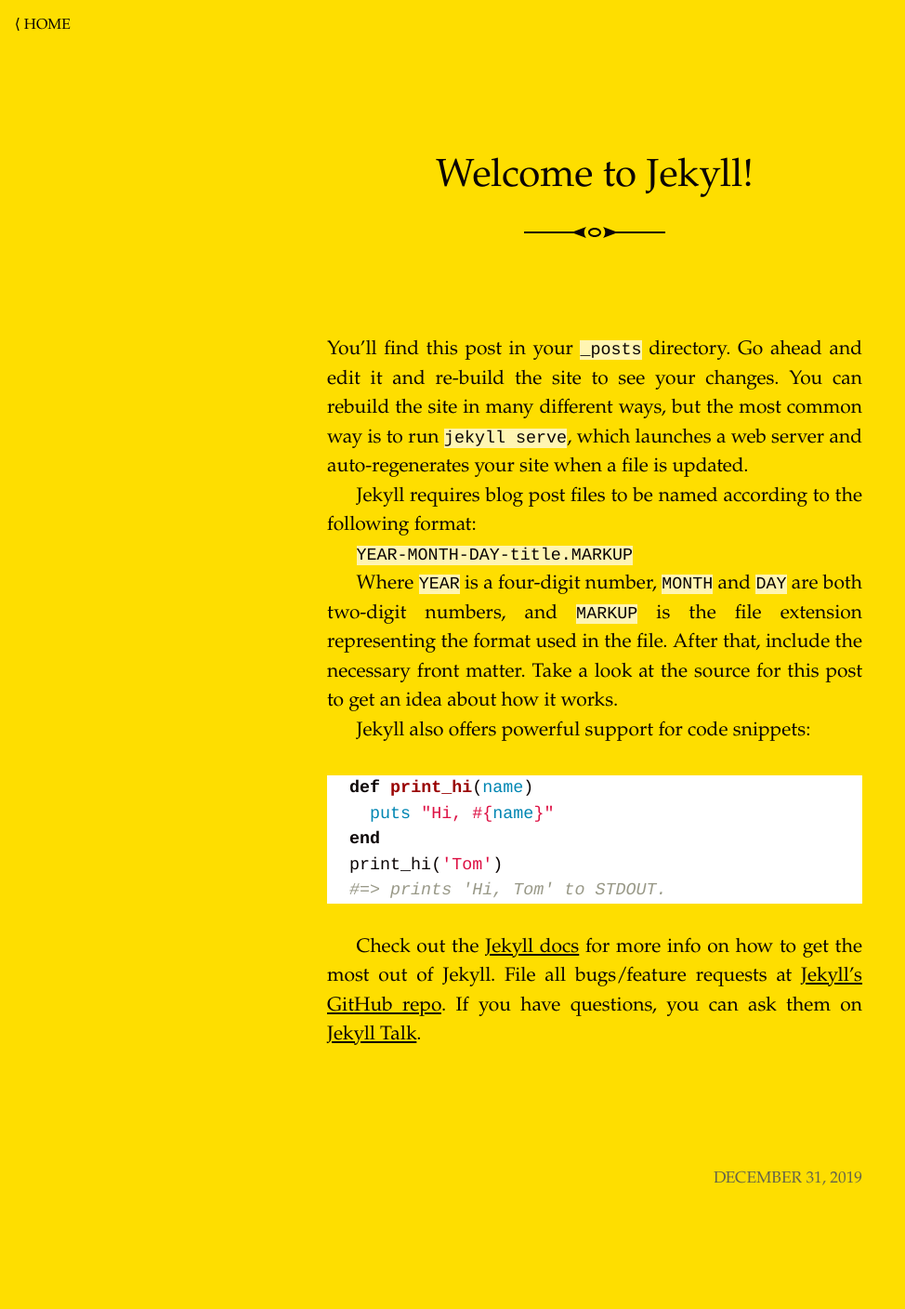
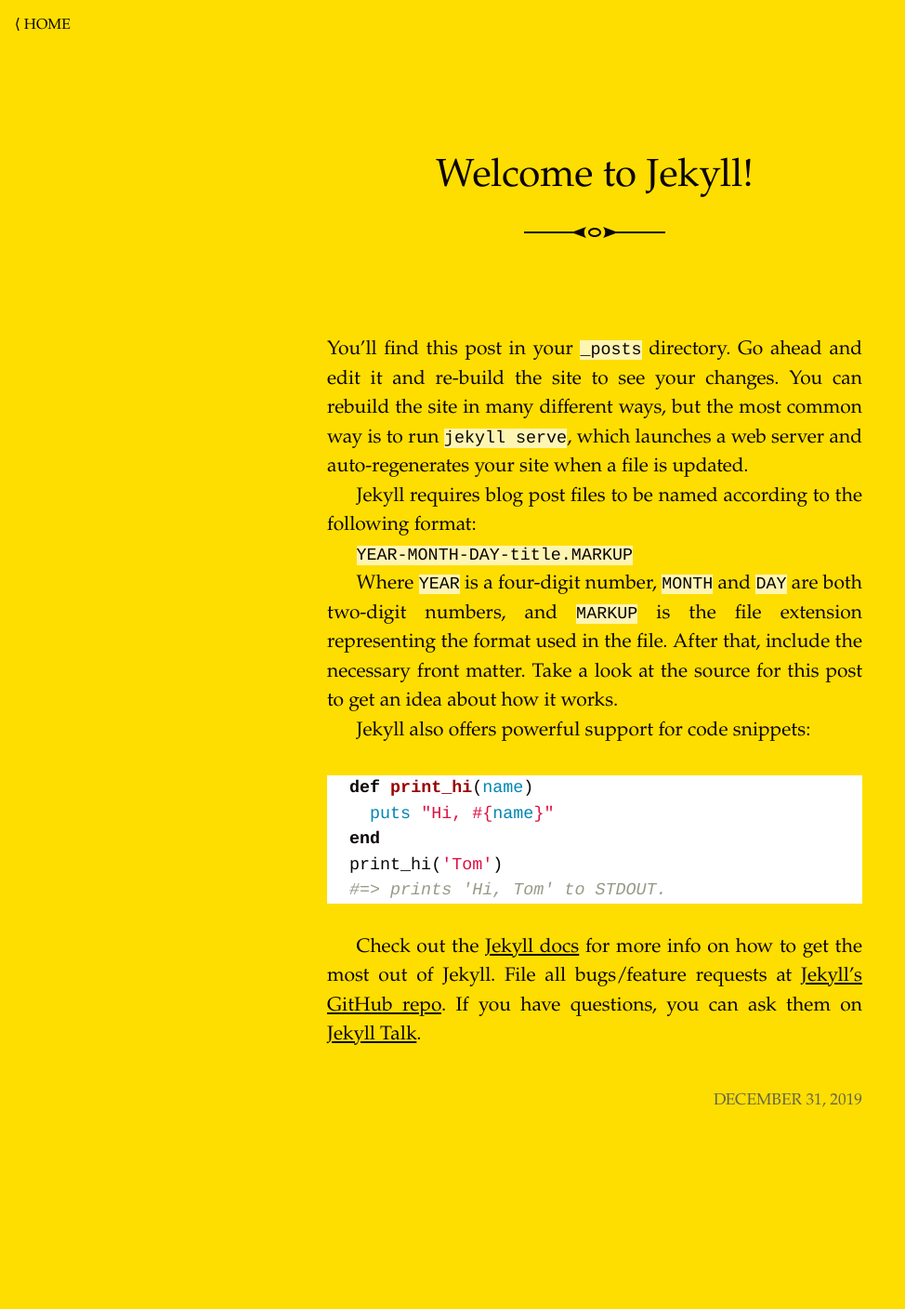
Before and after one commit to onyxblade/merely, a Jekyll site: the page built from _posts/2019-12-31-welcome-to-jekyll.markdown, in a window 1280 px wide. Shown: the whole page at 93% size, without its empty margins (0-974 px from the left). Built offline with Jekyll 4.4.1, drawn with Linux system fonts in a browser that asks for light colours.

Commit message:
update layout

```diff
--- a/_layouts/post.html
+++ b/_layouts/post.html
@@ -18,13 +18,12 @@
 
   <div class="post-content e-content home" itemprop="articleBody">
     {{ content }}
-  </div>
-
-  <div class="post-meta">
-    {% if page.author %}
-      <div itemprop="author">{{ page.author }}</div>
-    {% endif %}
-    <time class="post-date dt-published" datetime="{{ page.date | date_to_xmlschema }}" itemprop="datePublished">{{ page.date | date: "%B %-d, %Y" }}</time>
+    <div class="post-meta">
+      {% if page.author %}
+        <div itemprop="author">{{ page.author }}</div>
+      {% endif %}
+      <time class="post-date dt-published" datetime="{{ page.date | date_to_xmlschema }}" itemprop="datePublished">{{ page.date | date: "%B %-d, %Y" }}</time>
+    </div>
   </div>
 
   {% if site.disqus.shortname %}
```
